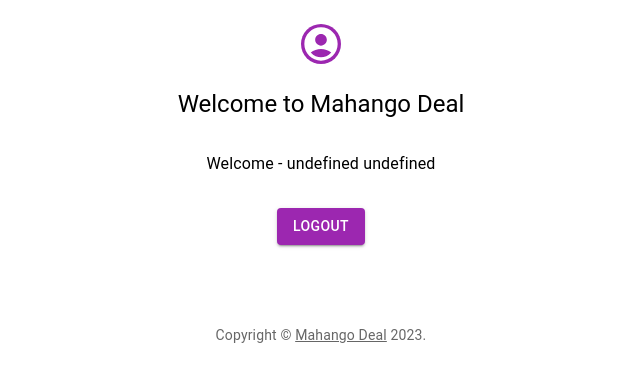
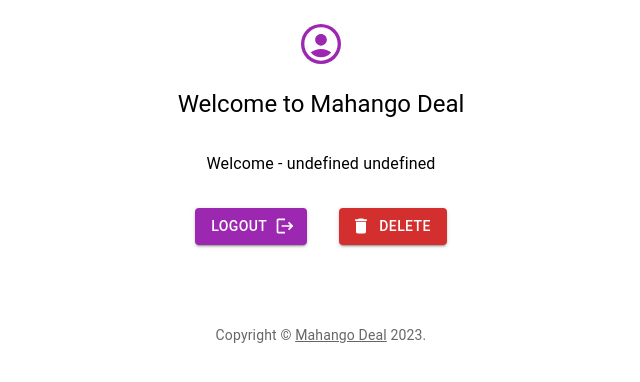
Before and after one commit to catkidd/forms-registration-local, a React (Create React App) app: page / in a window 1280 px wide. Shown: the top 382 px of the page, without its empty margins (319-959 px from the left). Built offline with nearby package versions, Linux system fonts and the light colour scheme; sample sign-in values are in the browser's storage.

Commit message:
feat: delete button added nad icons updated

```diff
--- a/src/pages/homepage.js
+++ b/src/pages/homepage.js
@@ -3,6 +3,8 @@ import { Copyright } from "../components/Copyright";
 import { Avatar, Box, Button, Container, Typography } from "@mui/material";
 import AccountCircleIcon from "@mui/icons-material/AccountCircle";
 import { useNavigate } from "react-router";
+import DeleteIcon from '@mui/icons-material/Delete';
+import LogoutIcon from '@mui/icons-material/Logout';
 
 export const Homepage = () => {
     const navigate = useNavigate();
@@ -14,6 +16,14 @@ export const Homepage = () => {
         localStorage.removeItem("islogged");
         navigate("/login");
     };
+
+    const handleDelete = (e) => {
+        e.preventDefault();
+
+        localStorage.clear()
+        window.location.reload()
+        navigate("/login");
+    }
     return (
         <>
             <Container component="main" maxWidth="sm">
@@ -33,13 +43,27 @@ export const Homepage = () => {
                     <Typography variant="body1" sx={{ m: 2 }}>
                         Welcome - {userName.firstname + " " + userName.lastname}
                     </Typography>
+                    <Box sx={{
+                        display: "flex",
+                        flexDirection: "row",
+                    }}>
                         <Button
                             variant="contained"
                             color="secondary"
                             sx={{ m: 2 }}
+                            endIcon={<LogoutIcon />}
                             onClick={handleLogout}>
                             Logout
                         </Button>
+                        <Button
+                            variant="contained"
+                            color="error"
+                            sx={{ m: 2 }}
+                            startIcon={<DeleteIcon />}
+                            onClick={handleDelete}>
+                            Delete
+                        </Button>
+                    </Box>
                 </Box>
                 <Copyright sx={{ mt: 8, mb: 4 }} />
             </Container>
```
Lines whose indentation alone changed are shown as unchanged.
